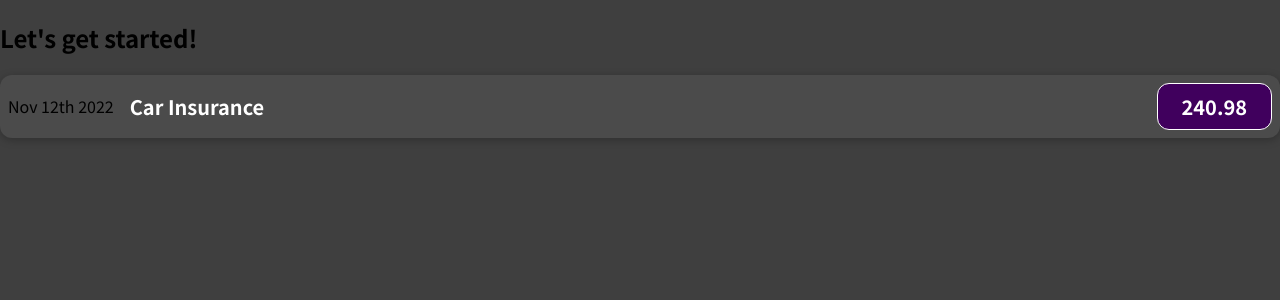
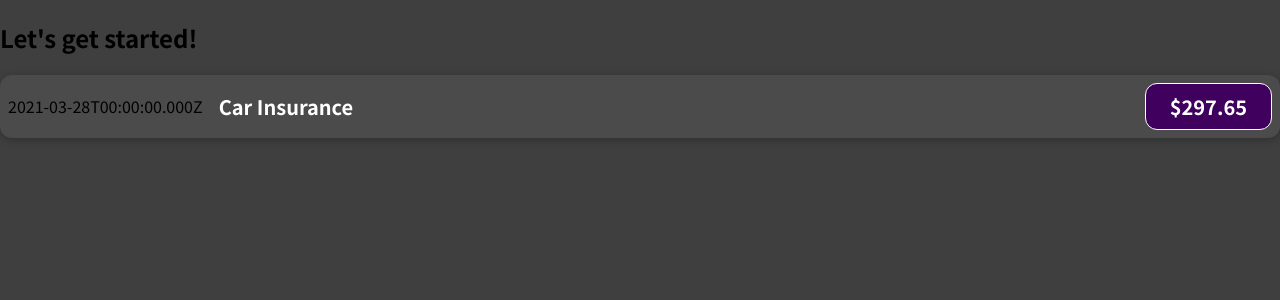
Before and after one commit to mrtajvidi/React, a JavaScript app in the folder 01-starting-setup/: page / in a window 1280 px wide. Shown: the top 300 px of the page. Built offline with nearby package versions, Linux system fonts and the light colour scheme.

Commit message:
some new stuff

```diff
--- a/01-starting-setup/src/components/ExpenseItem.js
+++ b/01-starting-setup/src/components/ExpenseItem.js
@@ -1,12 +1,16 @@
-import './ExpenseItem.css';
+import "./ExpenseItem.css";
 
 function ExpenseItem() {
+  const expenseDate = new Date(2021, 2, 28);
+  const expenseTitle = 'Car Insurance';
+  const expenseAmount = 297.65;
+
   return (
-    <div className='expense-item'>
-      <div>Nov 12th 2022</div>
-      <div className='expense-item__description'>
-        <h2>Car Insurance</h2>
-        <div className='expense-item__price'>240.98</div>
+    <div className="expense-item">
+      <div>{expenseDate.toISOString()}</div>
+      <div className="expense-item__description">
+        <h2>{expenseTitle}</h2>
+        <div className="expense-item__price">${expenseAmount}</div>
       </div>
     </div>
   );
```
